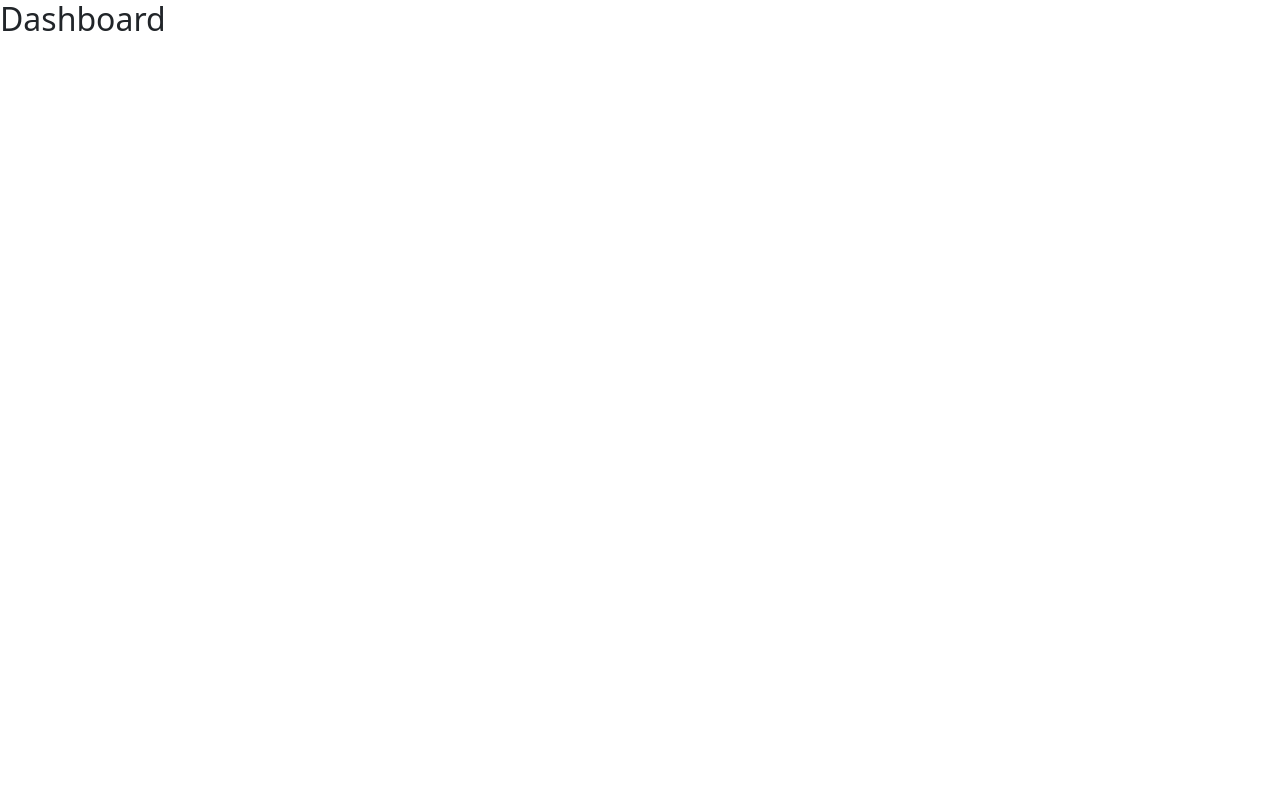
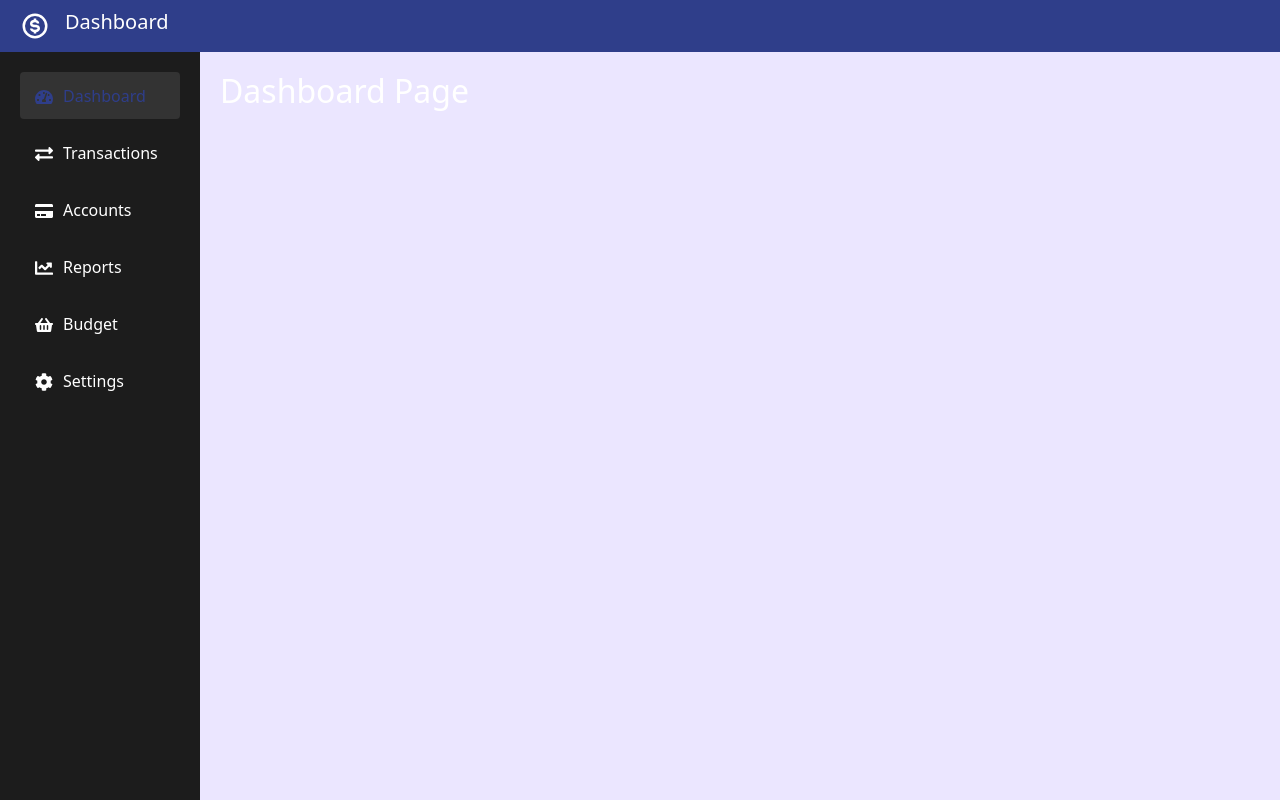
Before and after one commit to SARATH-AERO/expense_tracker, a React (Create React App) app in the folder expense_tracker/: page / in a window 1280 px wide. Built offline with nearby package versions, Linux system fonts and the light colour scheme.

Commit message:
sidebar, header ready

```diff
--- a/expense_tracker/package.json
+++ b/expense_tracker/package.json
@@ -9,6 +9,8 @@
     "bootstrap": "^5.3.3",
     "react": "^18.3.1",
     "react-dom": "^18.3.1",
+    "react-icons": "^5.3.0",
+    "react-router-dom": "^7.0.1",
     "react-scripts": "5.0.1",
     "web-vitals": "^2.1.4"
   },
--- a/expense_tracker/src/App.js
+++ b/expense_tracker/src/App.js
@@ -1,13 +1,38 @@
-import logo from './logo.svg';
-import './App.css';
-import Header from './Components/Header'
+import React from "react";
+import { AppProvider } from "./context/AppContext";
+import Header from "./components/Header";
+import Sidebar from "./components/Sidebar";
+import MainContent from "./components/MainContent";
 
-function App() {
+const App = () => {
   return (
-    <>
-    <Header></Header>
-    </>
+    <AppProvider>
+      <div style={styles.app}>
+        {/* Header remains at the top */}
+        <Header />
+
+        {/* Sidebar and MainContent go below the header */}
+        <div style={styles.main}>
+          <Sidebar />
+          <MainContent />
+        </div>
+      </div>
+    </AppProvider>
   );
-}
+};
+
+const styles = {
+  app: {
+    display: "flex",
+    flexDirection: "column", // Header at the top
+    height: "100vh",
+    backgroundColor: "black", // Black background for the app
+  },
+  main: {
+    display: "flex",
+    flex: 1, // Sidebar and content take the remaining space
+    backgroundColor: "black", // Black background for the main area
+  },
+};
 
 export default App;
--- a/expense_tracker/src/Components/Header.jsx
+++ b/expense_tracker/src/Components/Header.jsx
@@ -1,19 +1,49 @@
+import React, { useContext } from "react";
+import { AppContext } from "../context/AppContext";
+// import { FaDollarSign } from "react-icons/fa";
+import { BiDollarCircle } from "react-icons/bi";
+
+const Header = () => {
+  const { currentView } = useContext(AppContext);
+
+  return (
+    <header style={styles.header}>
+      <div style={styles.logo}>
+      <BiDollarCircle style={styles.dollarIcon} />
+      </div>
+      <div>
+      <h1 style={styles.title}>{currentView}</h1>
+      </div>
+    </header>
+  );
+};
+
+const styles = {
+  header: {
+    display: "flex", // Use flexbox to align elements horizontally
+    alignItems: "center", // Vertically center the content
+    backgroundColor: "#2F3E8A", // Blue header
+    color: "white",
+    padding: "10px 20px",
+    width: "100%",
+    position: "sticky",
+    top: 0,
+    zIndex: 1000,
+  },
+  logo: {
+    display: "flex",
+    alignItems: "center", // Align the icon vertically with text
+    marginRight: "15px", // Add space between the icon and the title
+  },
+  dollarIcon: {
+    fontSize: "30px", // Size of the dollar icon
+    color: "white", // White color for the dollar sign
+  },
+  title: {
+    fontSize: "20px",
+    fontWeight: "500", // Medium weight for section title
+  },
+};
 
 
-function Header() {
-    return (
-        <header>
-            <div className="ui header">
-                <i aria-hidden="true" className="bars icon"></i>
-                <h2 className="content">Dashboard</h2>
-                <i
-                    aria-hidden="true"
-                    className="refresh icon"
-                    style={{ cursor: 'pointer' }} // Use an object for the style prop
-                ></i>
-            </div>
-        </header>
-    );
-}
-
 export default Header;
--- /dev/null
+++ b/expense_tracker/src/Components/MainContent.jsx
@@ -0,0 +1,26 @@
+import React, { useContext } from "react";
+import { AppContext } from "../context/AppContext";
+
+const MainContent = () => {
+  const { currentView } = useContext(AppContext);
+
+  return (
+    <div style={styles.container}>
+      <h2>{currentView} Page</h2>
+      {/* Add content for each view */}
+    </div>
+  );
+}
+
+const styles = {
+  container: {
+    padding: "20px",
+    flex: 1, // Take up the remaining space
+    color: "white", // White text for contrast
+    backgroundColor: "#ebe6ff", // Black background
+    overflowY: "auto", // Enable scrolling if content is too large
+  },
+};
+
+
+export default MainContent;
--- /dev/null
+++ b/expense_tracker/src/Components/Sidebar.jsx
@@ -0,0 +1,90 @@
+import React, { useState, useContext } from "react";
+import { AppContext } from "../context/AppContext";
+import { Link } from "react-router-dom";
+import {
+  FaTachometerAlt,
+  FaExchangeAlt,
+  FaCreditCard,
+  FaChartLine,
+  FaShoppingBasket,
+  FaCog,
+} from "react-icons/fa";
+
+const Sidebar = () => {
+  const { setCurrentView } = useContext(AppContext);
+  const [selectedSection, setSelectedSection] = useState("Dashboard");
+
+  const menuItems = [
+    { name: "Dashboard", icon: <FaTachometerAlt /> },
+    { name: "Transactions", icon: <FaExchangeAlt /> },
+    { name: "Accounts", icon: <FaCreditCard /> },
+    { name: "Reports", icon: <FaChartLine /> },
+    { name: "Budget", icon: <FaShoppingBasket /> },
+    { name: "Settings", icon: <FaCog /> },
+  ];
+
+  const handleSectionClick = (section) => {
+    setSelectedSection(section); // Update selected section
+    setCurrentView(section); // Update current view in context
+  };
+
+  return (
+    <nav style={styles.sidebar}>
+      <ul style={styles.menu}>
+        {menuItems.map((item) => (
+          <li
+            key={item.name}
+            onClick={() => handleSectionClick(item.name)}
+            style={{
+              ...styles.menuItem,
+              backgroundColor:
+                selectedSection === item.name ? "#333" : "transparent", // Highlight selected item
+              color: selectedSection === item.name ? "#2F3E8A" : "white", // Change text color
+            }}
+          >
+            <span
+              style={{
+                ...styles.icon,
+                color: selectedSection === item.name ? "#2F3E8A" : "white", // Change icon color
+              }}
+            >
+              {item.icon}
+            </span>
+            {item.name}
+          </li>
+        ))}
+      </ul>
+    </nav>
+  );
+};
+
+const styles = {
+  sidebar: {
+    width: "200px",
+    backgroundColor: "#1c1c1c",
+    height: "100%",
+    padding: "20px",
+    boxShadow: "2px 0 5px rgba(0,0,0,0.5)",
+  },
+  menu: {
+    listStyle: "none",
+    padding: 0,
+    margin: 0,
+  },
+  menuItem: {
+    display: "flex",
+    alignItems: "center",
+    padding: "10px 15px",
+    marginBottom: "10px",
+    cursor: "pointer",
+    borderRadius: "4px",
+    transition: "background 0.3s, color 0.3s",
+  },
+  icon: {
+    marginRight: "10px",
+    fontSize: "18px",
+    transition: "color 0.3s", // Smooth color transition
+  },
+};
+
+export default Sidebar;
--- /dev/null
+++ b/expense_tracker/src/context/AppContext.js
@@ -0,0 +1,14 @@
+import React, { createContext, useState } from "react";
+
+// Create Context
+export const AppContext = createContext();
+
+export const AppProvider = ({ children }) => {
+  const [currentView, setCurrentView] = useState("Dashboard");
+
+  return (
+    <AppContext.Provider value={{ currentView, setCurrentView }}>
+      {children}
+    </AppContext.Provider>
+  );
+};
```
Also changed, not shown: expense_tracker/src/Components/AccountsPage.jsx (added, +159 -0 lines), expense_tracker/src/Components/data.txt (added), 1 other file (tests, documents, lock files or other folders).
